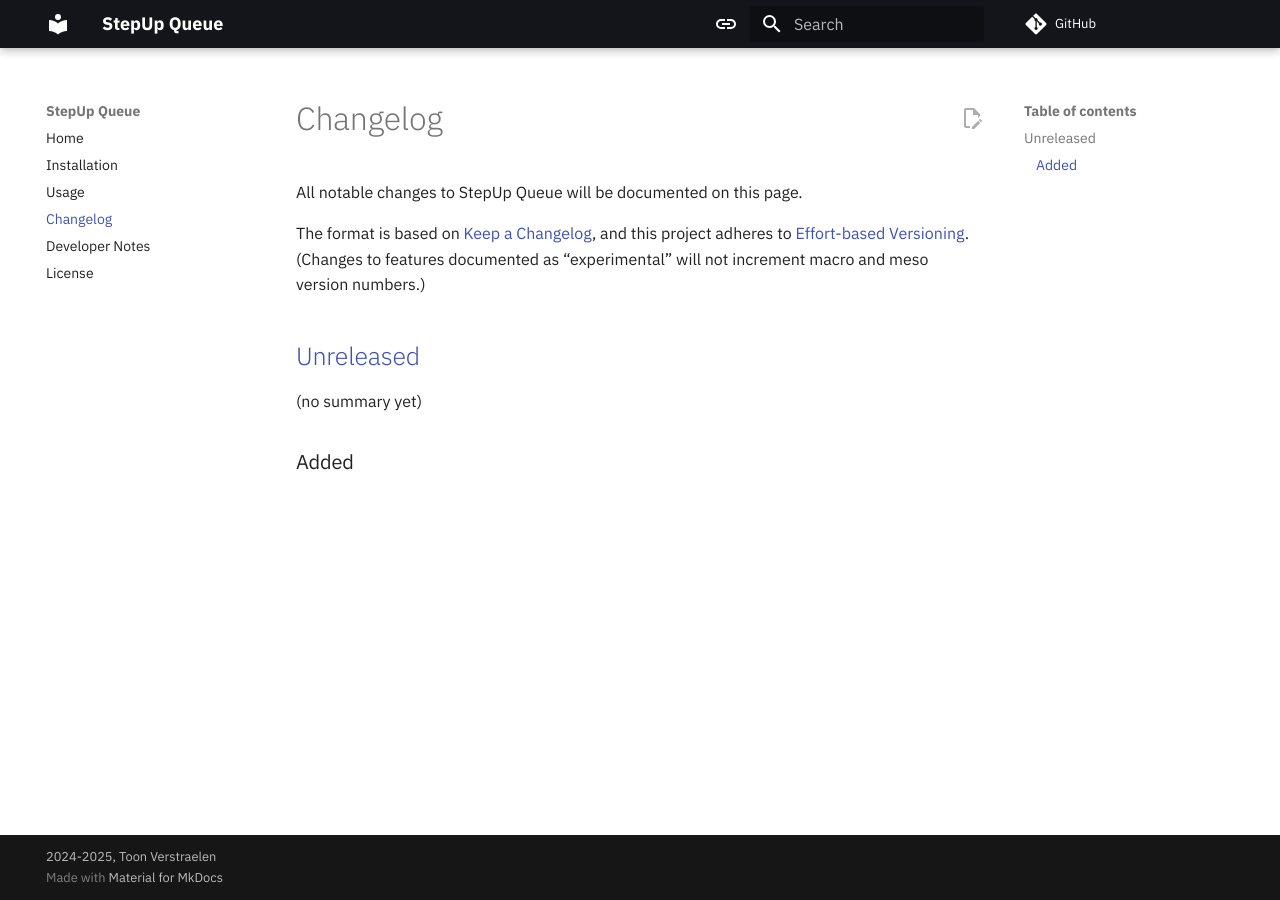
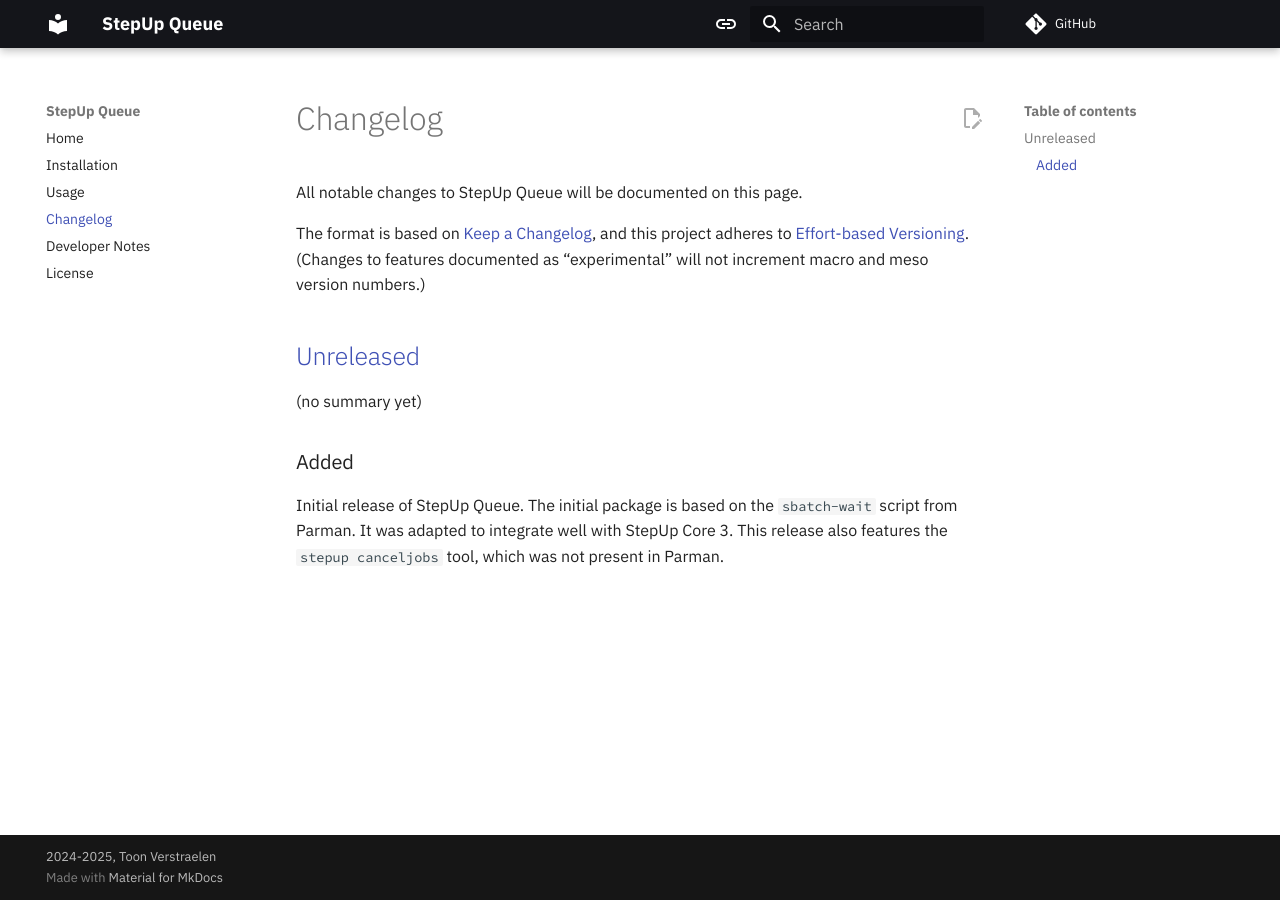
Before and after one commit to reproducible-reporting/stepup-queue, an MkDocs documentation site: the page built from docs/changelog.md, in a window 1280 px wide. Built offline with MkDocs 1.6.1 and Material for MkDocs 9.7.7, drawn with Linux system fonts in a browser that asks for light colours; comment, search, counter and statistics services are not loaded; the version menu is left out.

Commit message:
Add release notes

```diff
--- a/docs/changelog.md
+++ b/docs/changelog.md
@@ -14,4 +14,9 @@ and this project adheres to [Effort-based Versioning](https://jacobtomlinson.dev
 
 ### Added
 
+Initial release of StepUp Queue.
+The initial package is based on the `sbatch-wait` script from Parman.
+It was adapted to integrate well with StepUp Core 3.
+This release also features the `stepup canceljobs` tool, which was not present in Parman.
+
 [Unreleased]: https://github.com/reproducible-reporting/stepup-queue
```
